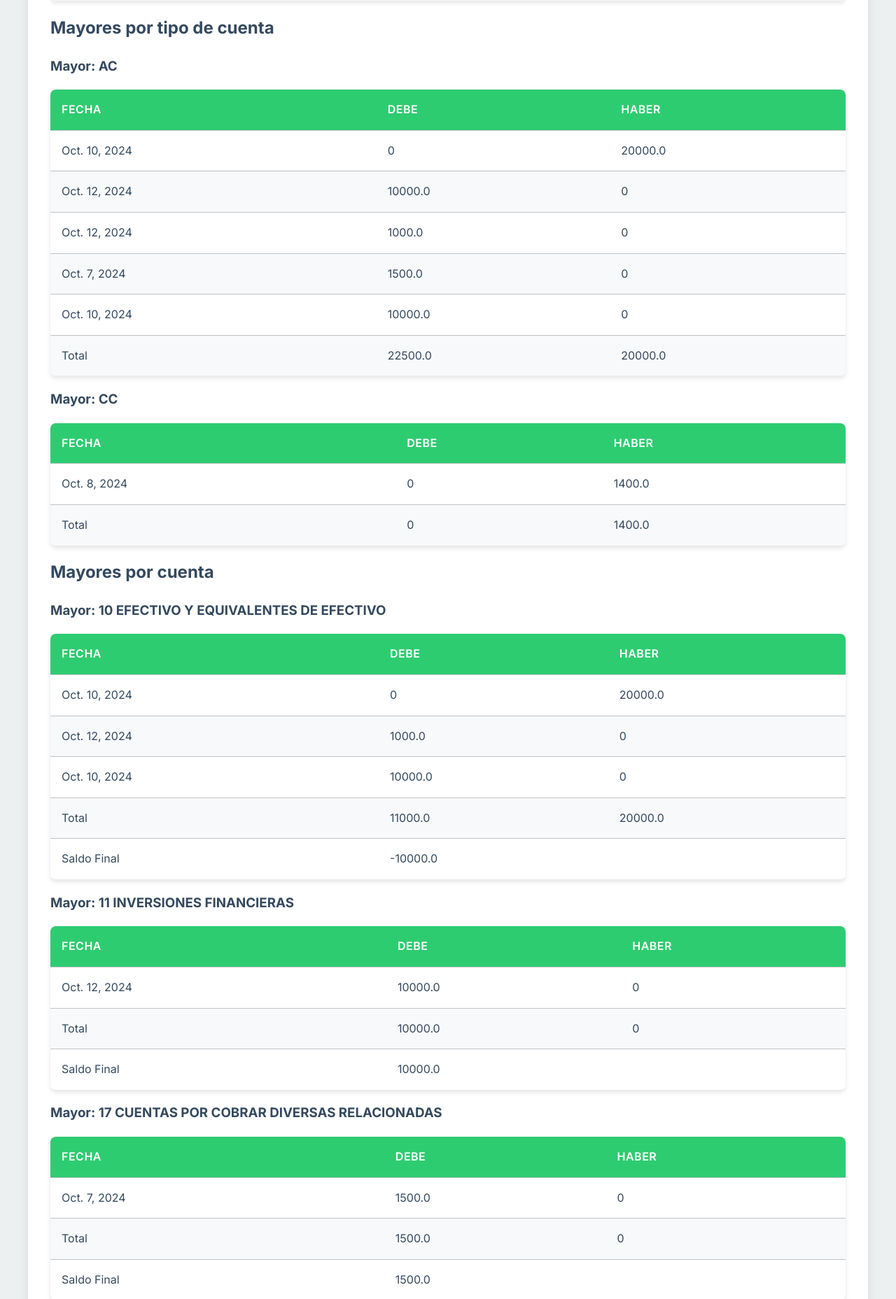
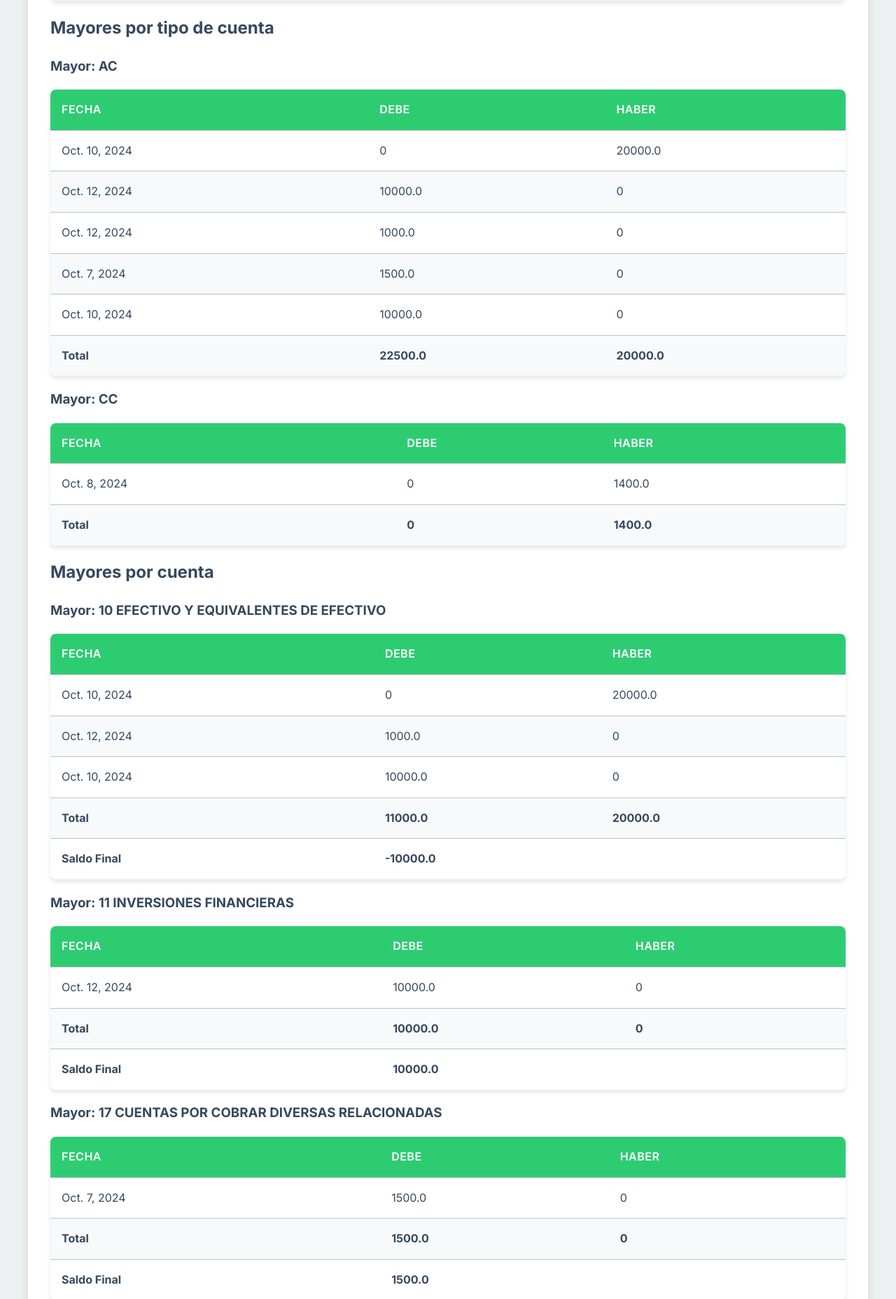
Before and after one commit to David1712uni/FinancieraValle, a Django app: page /resultados/ in a window 1280 px wide. Shown: the part 1012-2869 px from the top of the page at 70% size. Run offline with Django 5.2, Linux system fonts and the light colour scheme; data comes from the database, SQL or seed files in the repository.

Commit message:
Update resultados.html

```diff
--- a/AppWeb/app/templates/resultados.html
+++ b/AppWeb/app/templates/resultados.html
@@ -66,7 +66,7 @@
                             <td>{{ haber }}</td>
                         </tr>
                     {% endfor %}
-                    <tr class="font-bold">
+                    <tr class="font-bold" style="font-weight: bold;">
                         <td>Total</td>
                         <td>{{ mayor.total_debe }}</td>
                         <td>{{ mayor.total_haber }}</td>
@@ -96,12 +96,12 @@
                             <td>{{ haber }}</td>
                         </tr>
                     {% endfor %}
-                    <tr class="font-bold">
+                    <tr class="font-bold" style="font-weight: bold;">
                         <td>Total</td>
                         <td>{{ mayor.total_debe }}</td>
                         <td>{{ mayor.total_haber }}</td>
                     </tr>
-                    <tr class="font-bold">
+                    <tr class="font-bold" style="font-weight: bold;">
                         <td>Saldo Final</td>
                         <td colspan="2">{{ mayor.saldo_final }}</td>
                     </tr>
@@ -114,12 +114,9 @@
     <div class="overflow-x-auto mb-8">
         <table class="w-full">
             <tbody>
+
                 <tr>
-                    <td class="font-bold">VENTAS NETAS</td>
-                    <td></td>
-                </tr>
-                <tr>
-                    <td>- VENTAS</td>
+                    <td> VENTAS</td>
                     <td>{{ estado_resultados.ventas }}</td>
                 </tr>
                 <tr>
@@ -127,12 +124,8 @@
                     <td>{{ estado_resultados.costo_ventas }}</td>
                 </tr>
                 <tr class="font-bold">
-                    <td>= UTILIDAD BRUTA</td>
+                    <td style="font-weight: bold;">= UTILIDAD BRUTA</td>
                     <td>{{ estado_resultados.utilidad_bruta }}</td>
-                </tr>
-                <tr>
-                    <td class="font-bold">-- GASTOS OPERATIVOS: </td>
-                    <td></td>
                 </tr>
                 <tr>
                     <td>- GASTOS ADMINISTRATIVOS</td>
@@ -143,7 +136,7 @@
                     <td>{{ estado_resultados.gastos_ventas }}</td>
                 </tr>
                 <tr class="font-bold">
-                    <td>= UTILIDAD DE OPERACIÓN</td>
+                    <td style="font-weight: bold;">= UTILIDAD DE OPERACIÓN</td>
                     <td>{{ estado_resultados.utilidad_operacion }}</td>
                 </tr>
                 <tr>
@@ -163,7 +156,7 @@
                     <td>{{ estado_resultados.gastos_financieros }}</td>
                 </tr>
                 <tr class="font-bold">
-                    <td>= UTILIDAD ANTES DE IMPUESTOS</td>
+                    <td style="font-weight: bold;">= UTILIDAD ANTES DE IMPUESTOS</td>
                     <td>{{ estado_resultados.utilidad_antes_impuestos }}</td>
                 </tr>
                 <tr>
@@ -171,7 +164,7 @@
                     <td>{{ estado_resultados.impuesto_renta }}</td>
                 </tr>
                 <tr class="font-bold">
-                    <td>= UTILIDAD NETA</td>
+                    <td style="font-weight: bold;">= UTILIDAD NETA</td>
                     <td>{{ estado_resultados.utilidad_neta }}</td>
                 </tr>
             </tbody>
@@ -184,15 +177,15 @@
             <thead>
                 <tr>
                     <th>Activos</th>
-                    <th>Monto (en $)</th>
+                    <th>Monto (en Soles)</th>
                     <th>Pasivos y Patrimonio</th>
-                    <th>Monto (en $)</th>
+                    <th>Monto (en Soles)</th>
                 </tr>
             </thead>
             <tbody>
                 <tr>
-                    <td colspan="2" class="font-bold">Activos Corrientes</td>
-                    <td colspan="2" class="font-bold">Pasivos Corrientes</td>
+                    <td colspan="2" style="font-weight: bold;">ACTIVOS CORRIENTES</td>
+                    <td colspan="2" style="font-weight: bold;">PASIVOS CORRIENTES</td>
                 </tr>
                 <tr>
                     <td>Efectivo y Equivalentes de Efectivo</td>
@@ -245,13 +238,13 @@
                 <tr>
                     <td>Mercaderías</td>
                     <td>{{ estado_situacion_financiera.valores_cuentas.20 }}</td>
-                    <td class="font-bold">Total Pasivos Corrientes</td>
-                    <td class="font-bold">{{ estado_situacion_financiera.total_pasivo_corriente }}</td>
+                    <td style="font-weight: bold;">Total Pasivos Corrientes</td>
+                    <td style="font-weight: bold;">{{ estado_situacion_financiera.total_pasivo_corriente }}</td>
                 </tr>
                 <tr>
                     <td>Productos Terminados</td>
                     <td>{{ estado_situacion_financiera.valores_cuentas.21 }}</td>
-                    <td colspan="2" class="font-bold">Pasivos No Corrientes</td>
+                    <td colspan="2" style="font-weight: bold;">PASIVOS NO CORRIENTES</td>
                 </tr>
                 <tr>
                     <td>Subproductos, Desechos y Desperdicios</td>
@@ -268,14 +261,14 @@
                 <tr>
                     <td>Materias Primas</td>
                     <td>{{ estado_situacion_financiera.valores_cuentas.24 }}</td>
-                    <td class="font-bold">Total Pasivos No Corrientes</td>
-                    <td class="font-bold">{{ estado_situacion_financiera.total_pasivo_no_corriente }}</td>
+                    <td style="font-weight: bold;">Total Pasivos No Corrientes</td>
+                    <td style="font-weight: bold;">{{ estado_situacion_financiera.total_pasivo_no_corriente }}</td>
                 </tr>
                 <tr>
                     <td>Materiales Auxiliares, Suministros y Repuesto</td>
                     <td>{{ estado_situacion_financiera.valores_cuentas.25 }}</td>
-                    <td class="font-bold">Patrimonio</td>
-                    <td class="font-bold">{{ estado_situacion_financiera.total_patrimonio }}</td>
+                    <td style="font-weight: bold;">PATRIMONIO</td>
+                    <td style="font-weight: bold;">{{ estado_situacion_financiera.total_patrimonio }}</td>
                 </tr>
                 <tr>
                     <td>Envases y Embalajes</td>
@@ -302,7 +295,7 @@
                     <td></td>
                 </tr>
                 <tr>
-                    <td colspan="2" class="font-bold">Activos No Corrientes</td>
+                    <td colspan="2" style="font-weight: bold;">Activos No Corrientes</td>
                     <td></td>
                     <td></td>
                 </tr>
@@ -366,13 +359,13 @@
                     <td></td>
                     <td></td>
                 </tr>
-                <tr class="font-bold">
+                <tr style="font-weight: bold;">
                     <td>Total Activos No Corrientes</td>
                     <td>{{ estado_situacion_financiera.total_activo_no_corriente }}</td>
                     <td></td>
                     <td></td>
                 </tr>
-                <tr class="font-bold">
+                <tr style="font-weight: bold;">
                     <td>Total Activos</td>
                     <td>{{ estado_situacion_financiera.total_activo }}</td>
                     <td>Total Pasivos y Patrimonio</td>
```
